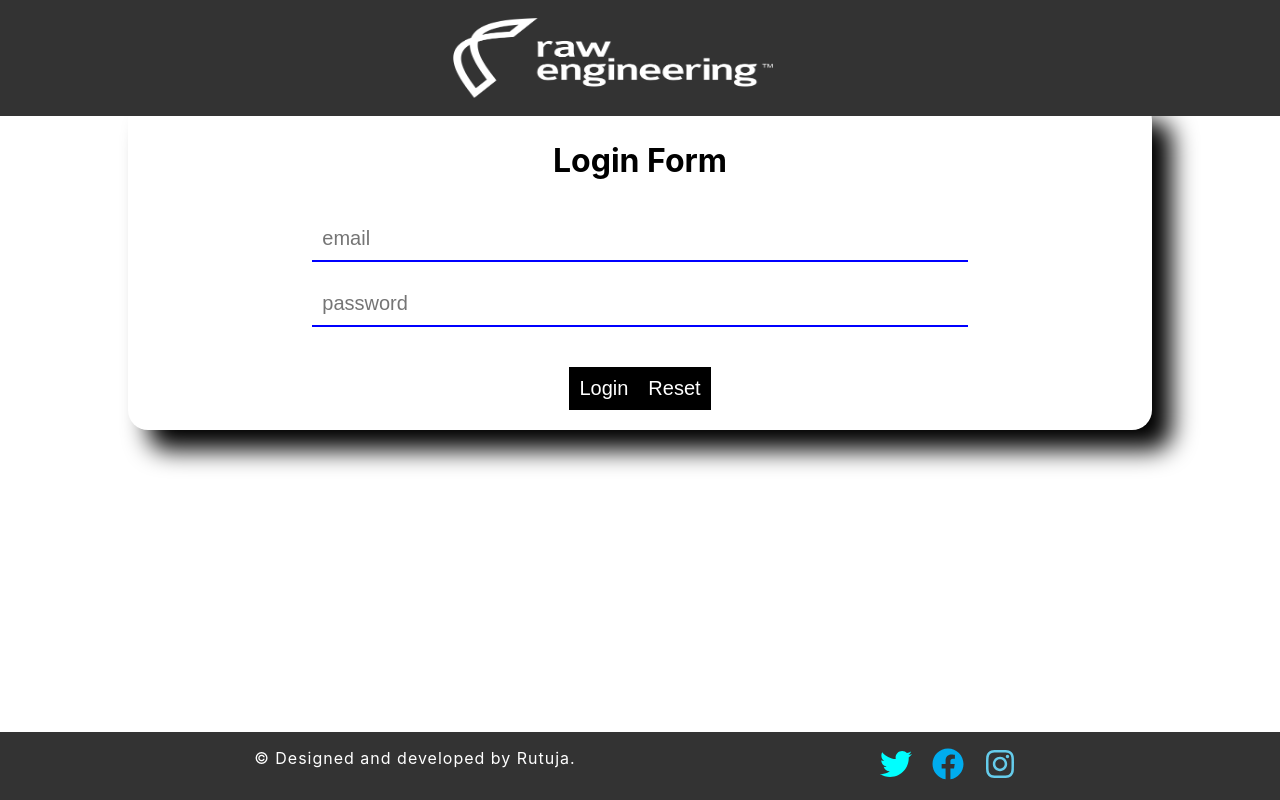
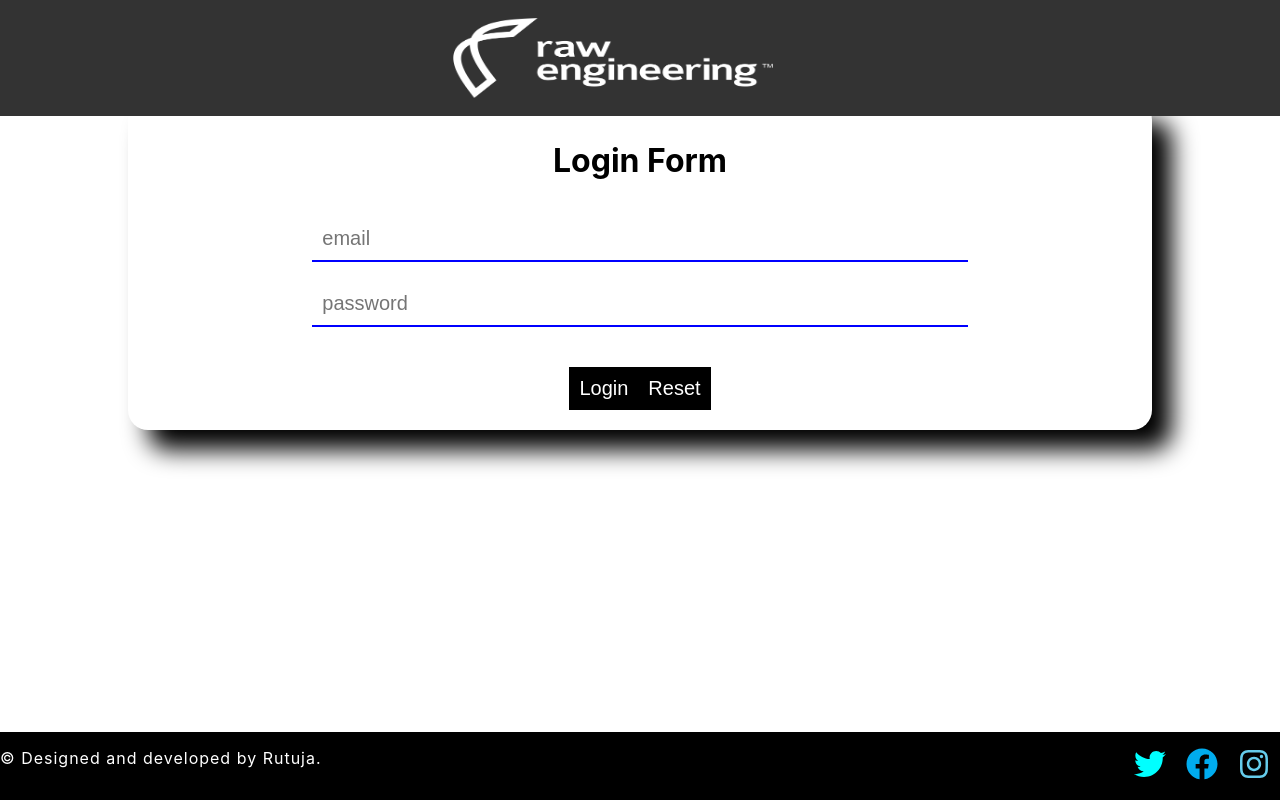
Before and after one commit to Rutuja9696/signup-login-react, a React (Create React App) app: page /login in a window 1280 px wide. Built offline with nearby package versions, Linux system fonts and the light colour scheme.

Commit message:
modefied alignmentof footer

```diff
--- a/src/styles/Footer.module.css
+++ b/src/styles/Footer.module.css
@@ -5,7 +5,7 @@
   margin: 0;
   width: 100%;
   text-align: center;
-  background: #333333;
+  background: black;
   position: fixed;
   left: 0;
   bottom: 0;
@@ -13,8 +13,8 @@
   bottom: 0;
   display: flex;
   flex-wrap: wrap;
-  justify-content: space-evenly;
-  flex: 0 0 25%;
+  justify-content: space-between;
+  flex: 1% 1%;
 }
 
 #copyright p {
```
